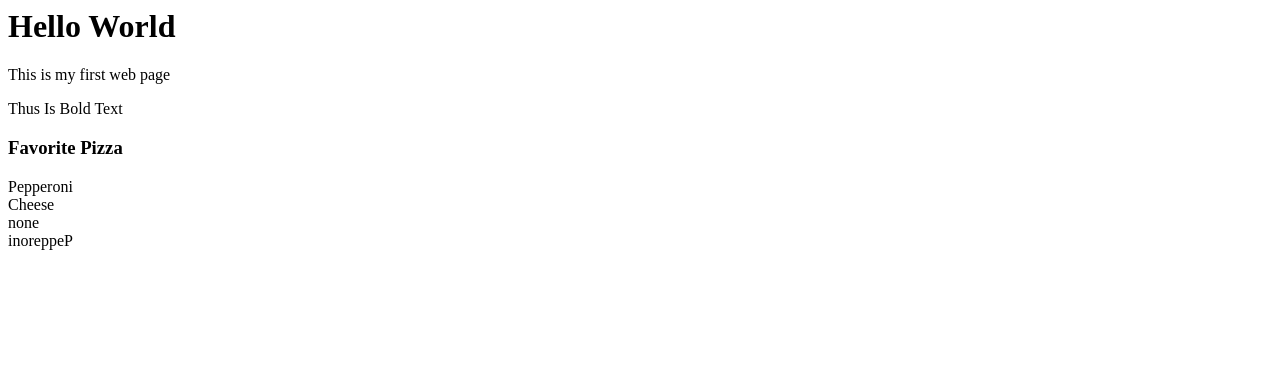
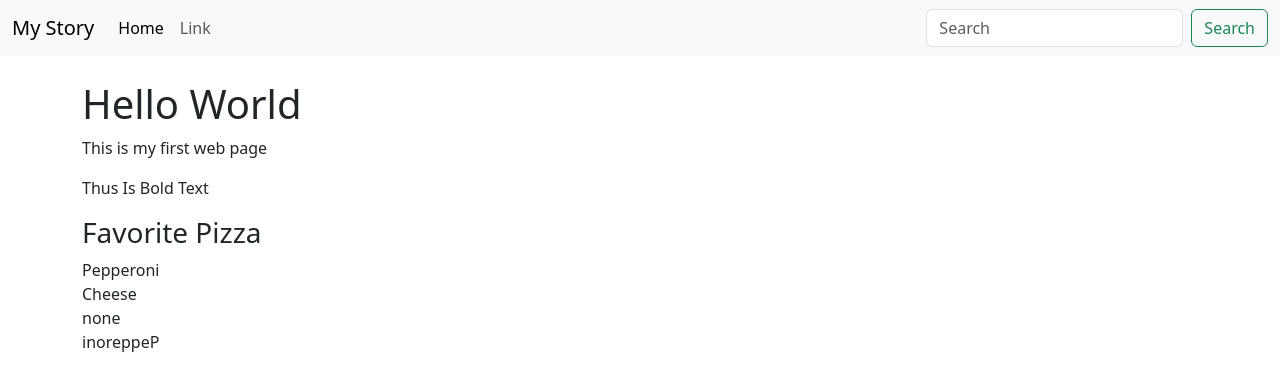
Before and after one commit to Darunesh1/Flask-Blog, a Flask app: page / in a window 1280 px wide. Shown: the top 391 px of the page. Run offline with Flask 3, Linux system fonts and the light colour scheme.

Commit message:
implemented a navbar and made some formating to other documents

```diff
--- /dev/null
+++ b/templates/base.html
@@ -0,0 +1,19 @@
+<!doctype html>
+<html lang="en">
+  <head>
+    <meta charset="utf-8">
+    <meta name="viewport" content="width=device-width, initial-scale=1">
+    <title>Bootstrap demo</title>
+    <link href="https://cdn.jsdelivr.net/npm/bootstrap@5.3.3/dist/css/bootstrap.min.css" rel="stylesheet" integrity="sha384-QWTKZyjpPEjISv5WaRU9OFeRpok6YctnYmDr5pNlyT2bRjXh0JMhjY6hW+ALEwIH" crossorigin="anonymous">
+  </head>
+  <body>
+    {% include "navbar.html" %}
+    <br>
+    <div class="container">
+        {% block content %}
+        {% endblock %}
+    </div>
+
+    <script src="https://cdn.jsdelivr.net/npm/bootstrap@5.3.3/dist/js/bootstrap.bundle.min.js" integrity="sha384-YvpcrYf0tY3lHB60NNkmXc5s9fDVZLESaAA55NDzOxhy9GkcIdslK1eN7N6jIeHz" crossorigin="anonymous"></script>
+  </body>
+</html>
--- a/templates/index.html
+++ b/templates/index.html
@@ -1,14 +1,11 @@
+{% extends 'base.html' %} {% block content %}
 <h1>Hello World</h1>
 
-<p> This is my first web page</p>
-<p>{{stuff|title}} </p>
+<p>This is my first web page</p>
+<p>{{stuff|title}}</p>
 
 <h3>Favorite Pizza</h3>
 
-{% for top in faviorites %}
+{% for top in faviorites %} {{top}}<br />
 
-{{top}}<br>
-
-{% endfor %}
-
-{{faviorites[0]|reverse}}
+{% endfor %} {{faviorites[0]|reverse}} {% endblock %}
--- /dev/null
+++ b/templates/navbar.html
@@ -0,0 +1,37 @@
+<nav class="navbar navbar-expand-lg bg-body-tertiary">
+  <div class="container-fluid">
+    <a class="navbar-brand" href="#">My Story</a>
+    <button
+      class="navbar-toggler"
+      type="button"
+      data-bs-toggle="collapse"
+      data-bs-target="#navbarSupportedContent"
+      aria-controls="navbarSupportedContent"
+      aria-expanded="false"
+      aria-label="Toggle navigation"
+    >
+      <span class="navbar-toggler-icon"></span>
+    </button>
+    <div class="collapse navbar-collapse" id="navbarSupportedContent">
+      <ul class="navbar-nav me-auto mb-2 mb-lg-0">
+        <li class="nav-item">
+          <a class="nav-link active" aria-current="page" href="#">Home</a>
+        </li>
+        <li class="nav-item">
+          <a class="nav-link" href="#">Link</a>
+        </li>
+        <li class="nav-item dropdown"></li>
+      </ul>
+
+      <form class="d-flex" role="search">
+        <input
+          class="form-control me-2"
+          type="search"
+          placeholder="Search"
+          aria-label="Search"
+        />
+        <button class="btn btn-outline-success" type="submit">Search</button>
+      </form>
+    </div>
+  </div>
+</nav>
--- a/templates/user.html
+++ b/templates/user.html
@@ -1 +1,5 @@
+{% extends 'base.html' %} {% block content %}
+
 <h1>hello {{name|capitalize}}</h1>
+
+{% endblock %}
```
Also changed, not shown: templates/404.html (+6 -3 lines), templates/500.html (+7 -3 lines).
